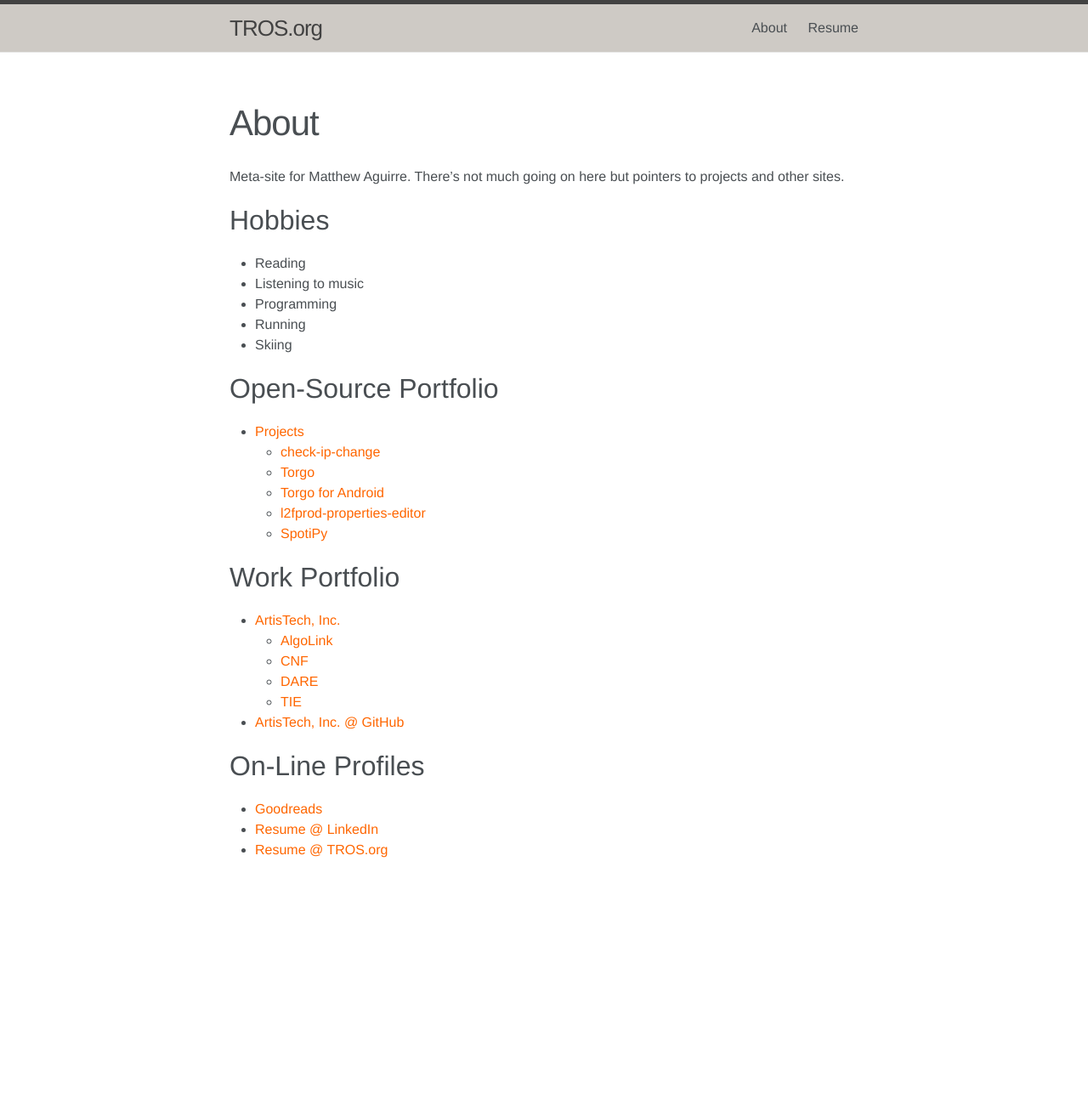
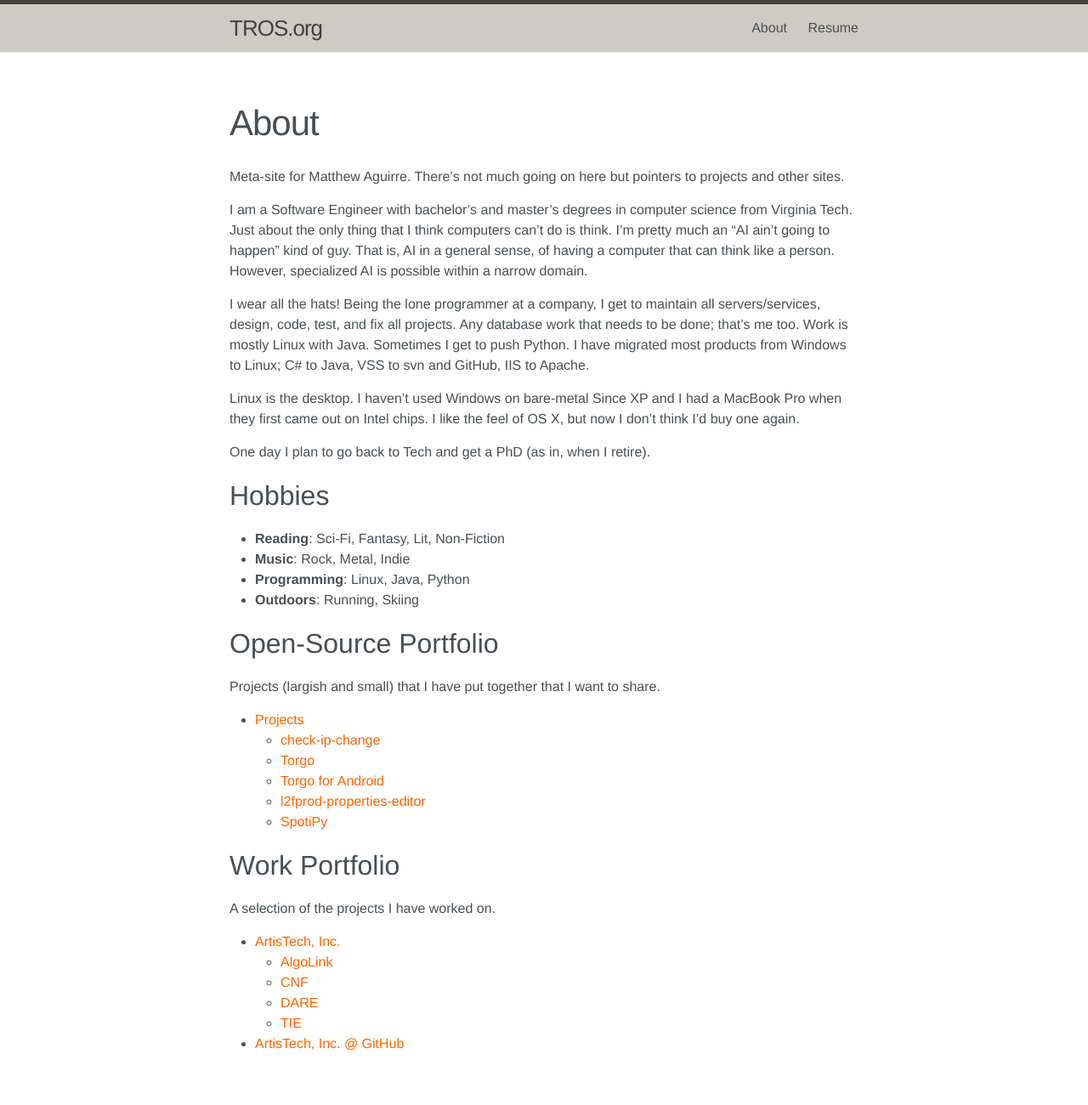
Before and after one commit to manimaranm7/ZenHarbinger.github.io, a Jekyll site: the page built from about.md, in a window 1280 px wide. Shown: the whole page at 85% size. Built offline with Jekyll 4.4.1, drawn with Linux system fonts in a browser that asks for light colours; before the commit the page ends 1072 px from its top, so only the background shows below that.

Commit message:
Updated about information.

```diff
--- a/about.md
+++ b/about.md
@@ -6,14 +6,24 @@ permalink: /about/
 
 Meta-site for Matthew Aguirre.  There's not much going on here but pointers to projects and other sites.
 
+I am a Software Engineer with bachelor's and master's degrees in computer science from Virginia Tech.  Just about the only thing that I think computers can't do is think.  I'm pretty much an "AI ain't going to happen" kind of guy.  That is, AI in a general sense, of having a computer that can think like a person.  However, specialized AI is possible within a narrow domain.
+
+I wear all the hats!  Being the lone programmer at a company, I get to maintain all servers/services, design, code, test, and fix all projects.  Any database work that needs to be done; that's me too.  Work is mostly Linux with Java.  Sometimes I get to push Python.  I have migrated most products from Windows to Linux; C# to Java, VSS to svn and GitHub, IIS to Apache.
+
+Linux is the desktop.  I haven't used Windows on bare-metal Since XP and I had a MacBook Pro when they first came out on Intel chips.  I like the feel of OS X, but now I don't think I'd buy one again.
+
+One day I plan to go back to Tech and get a PhD (as in, when I retire).
+
 ## Hobbies
-- Reading
-- Listening to music
-- Programming
-- Running
-- Skiing
+- **Reading**: Sci-Fi, Fantasy, Lit, Non-Fiction
+- **Music**: Rock, Metal, Indie
+- **Programming**: Linux, Java, Python
+- **Outdoors**: Running, Skiing
 
 ## Open-Source Portfolio
+
+Projects (largish and small) that I have put together that I want to share.
+
 - [Projects](https://github.com/ZenHarbinger/)
   - [check-ip-change](https://github.com/ZenHarbinger/google-domains-dydns-ip-change)
   - [Torgo]({{site.url}}/torgo)
@@ -22,14 +32,12 @@ Meta-site for Matthew Aguirre.  There's not much going on here but pointers to p
   - [SpotiPy](https://github.com/ZenHarbinger/spotipy)
 
 ## Work Portfolio
+
+A selection of the projects I have worked on.
+
 - [ArtisTech, Inc.](http://artistech.com/)
   - [AlgoLink](http://artistech.com/algolink.html)
   - [CNF](http://artistech.com/CNF.html)
   - [DARE](http://artistech.com/dare.html)
   - [TIE](http://artistech.com/tie.html)
 - [ArtisTech, Inc. @ GitHub](https://github.com/artistech-inc)
-
-## On-Line Profiles
-- [Goodreads](https://www.goodreads.com/ZenHarbinger)
-- [Resume @ LinkedIn](https://www.linkedin.com/in/matthewaguirre)
-- [Resume @ TROS.org](/resume)
```
